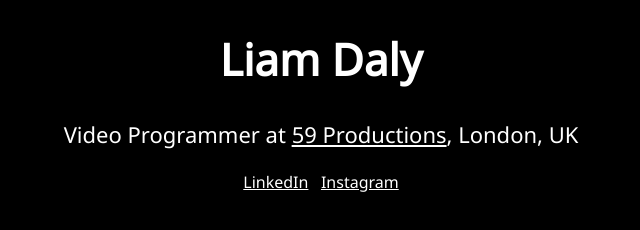
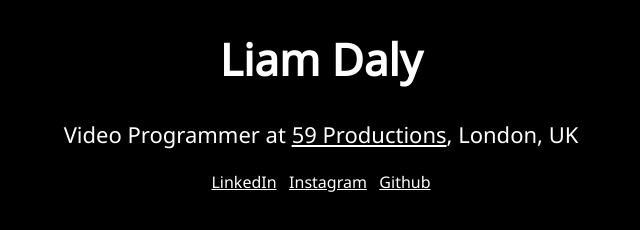
Before and after one commit to liamdalytech/ldtweb, a plain HTML site: page index.html in a window 1280 px wide. Shown: the whole page, without its empty margins (319-959 px from the left). Drawn offline with Linux system fonts and the light colour scheme.

Commit message:
Added Link To Github
Added a link to Github profile in index.html

```diff
--- a/index.html
+++ b/index.html
@@ -15,6 +15,6 @@
 <body style="background-color: black;text-align: center;">
 <h1 style="color: white;font-weight: bold;">Liam Daly</h1>
 <p style="color: white;">Video Programmer at <a href="https://59productions.co.uk/team/#:~:text=BIOG-,Liam%20Daly,-Video%20Programmer">59 Productions</a>, London, UK</p>
-<p style="column-rule-color: white;font-size: 16px;"><a href="https://www.linkedin.com/in/liamdalytech/"> LinkedIn</a> &nbsp; <a href="https://www.instagram.com/liamdalytech/">Instagram</a> </p>
+<p style="column-rule-color: white;font-size: 16px;"><a href="https://www.linkedin.com/in/liamdalytech/"> LinkedIn</a> &nbsp; <a href="https://www.instagram.com/liamdalytech/">Instagram</a> </a> &nbsp; <a href="https://github.com/liamdalytech">Github</a> </p>
 </body>
 </html>
```
